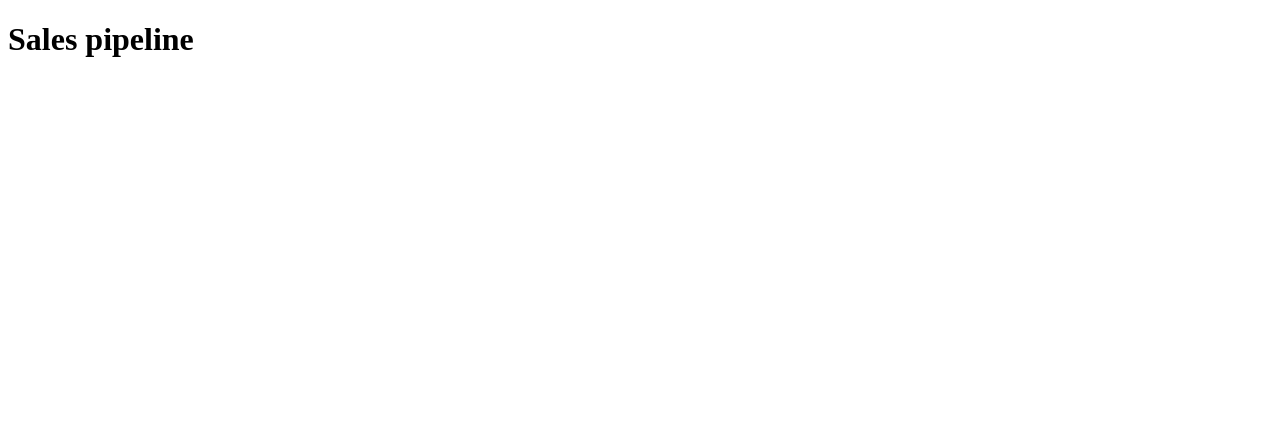
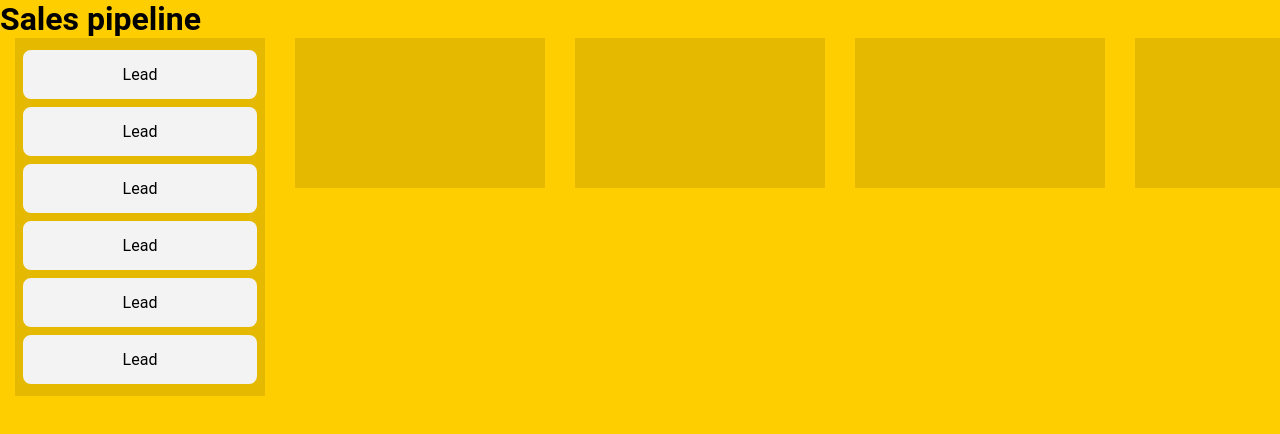
Before and after one commit to luiskcc/dragndrop, a plain HTML site: page index.html in a window 1280 px wide. Drawn offline with Linux system fonts and the light colour scheme.

Commit message:
css style added

```diff
--- a/index.html
+++ b/index.html
@@ -3,6 +3,7 @@
 <head>
     <meta charset="UTF-8">
     <meta http-equiv="X-UA-Compatible" content="IE=edge">
+    <link rel="stylesheet" href="main.css">
     <meta name="viewport" content="width=device-width, initial-scale=1.0">
     <title>Drag n drop Sales Pipeline</title>
 </head>
@@ -12,22 +13,22 @@
             <h1>Sales pipeline</h1>
             <div class="lists">
                 <div class="list">
-                    <div class="list-item"></div>
+                    <div class="list-item">Lead</div>
+                    <div class="list-item">Lead</div>
+                    <div class="list-item">Lead</div>
+                    <div class="list-item">Lead</div>
+                    <div class="list-item">Lead</div>
+                    <div class="list-item">Lead</div>
                 </div>
                 <div class="list">
-                    <div class="list-item"></div>
                 </div>
                 <div class="list">
-                    <div class="list-item"></div>
                 </div>
                 <div class="list">
-                    <div class="list-item"></div>
                 </div>
                 <div class="list">
-                    <div class="list-item"></div>
                 </div>
                 <div class="list">
-                    <div class="list-item"></div>
                 </div>
             </div>
 
--- a/main.css
+++ b/main.css
@@ -0,0 +1,56 @@
+* {
+    margin: 0;
+    padding: 0;
+    box-sizing: border-box;
+}
+
+body {
+    background-color: #FFCE00;
+    font-family: 'Roboto', Helvetica, sans-serif;
+}
+
+.app {
+    display: flex;
+    flex-flow: column;
+
+    width: 100vw;
+    height: 100vh;
+}
+
+header {
+    justify-content: center;
+    align-items: center;
+    height: 60px;
+}
+
+.lists {
+    display: flex;
+    flex: 1;
+    width: 100%;
+    overflow-x: scroll;
+}
+
+.lists .list {
+    display: flex;
+    flex-flow: column;
+    flex: 1;
+
+    width: 100%;
+    min-width: 250px;
+    max-width: 350px;
+    height: 100%;
+    min-height: 150px;
+
+    background-color: rgba(0, 0, 0, 0.1);
+    margin: 0 15px;
+    padding: 8px;
+    transition: all 0.2s linear;
+}
+
+.lists .list .list-item {
+    background-color: #F3F3F3;
+    border-radius: 8px;
+    padding: 15px 20px;
+    text-align: center;
+    margin: 4px 0px;
+}
```
